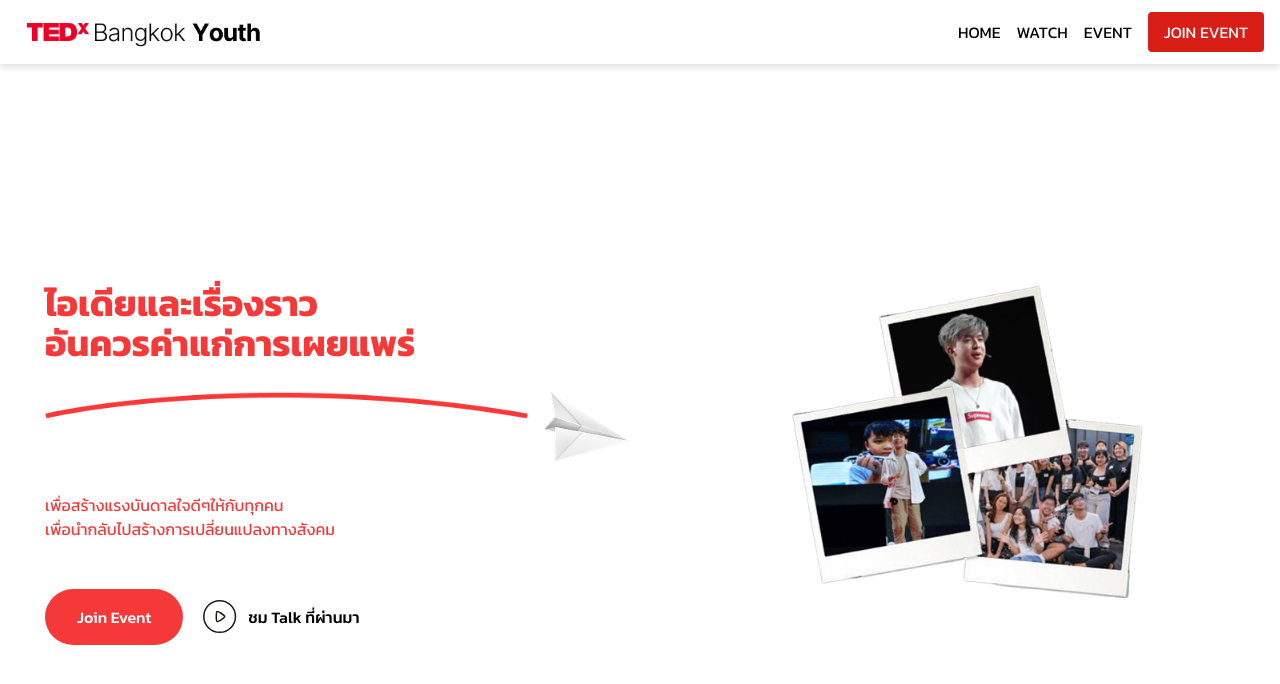
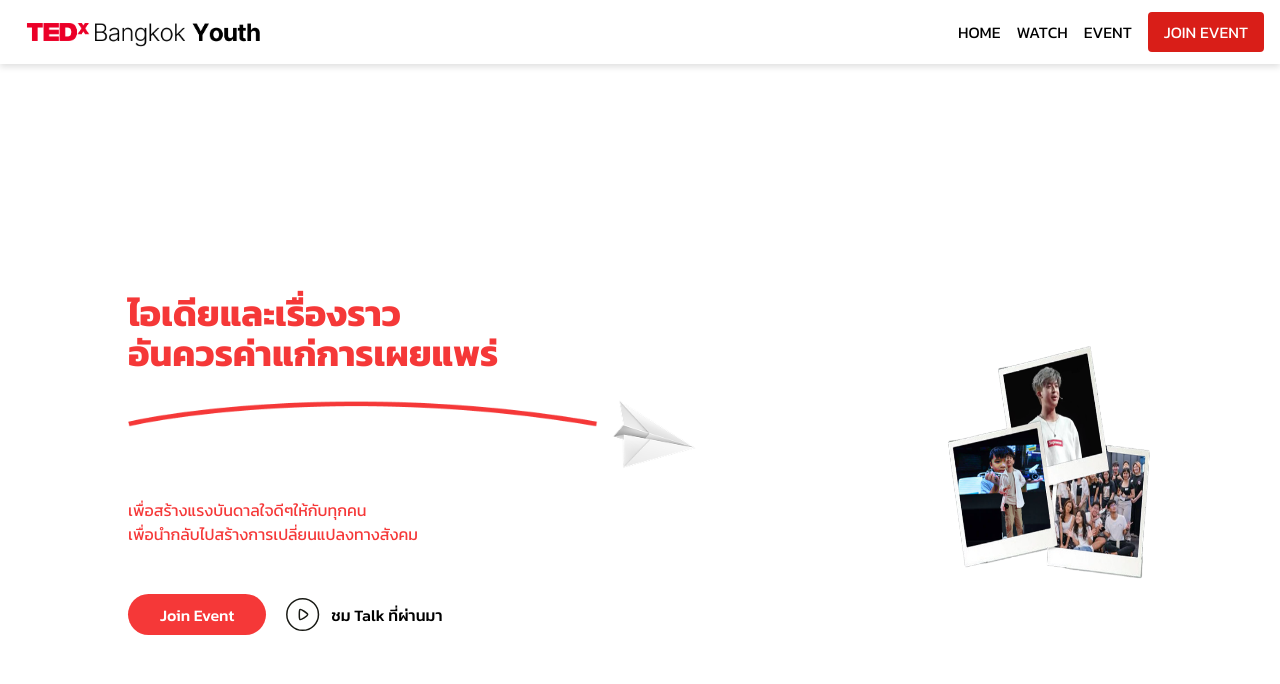
Before and after one commit to Tedx-Bangkok-Youth/TEDxBangkok-Youth-Website, a Next.js app: page / in a window 1280 px wide. Shown: the top 684 px of the page. Built offline with nearby package versions, Linux system fonts and the light colour scheme.

Commit message:
feat : metadata

```diff
--- a/src/app/Landing/Components/HeroSection.tsx
+++ b/src/app/Landing/Components/HeroSection.tsx
@@ -3,7 +3,7 @@ import Image from "next/image";
 function HeroSection() {
   return (
     <div className="h-screen flex flex-col justify-center items-center">
-      <div className="flex">
+      <div className="flex w-[80vw] justify-center gap-60  items-center">
         <div>
           <h1 className="text-red text-4xl font-bold">
             ไอเดียและเรื่องราว
@@ -15,14 +15,14 @@ function HeroSection() {
             height={400}
             src="/Landing/Arrow.png"
             alt="TedXYouth Bangkok"
-            className="w-[80%]"
+            className="w-[100%]"
           />
           <p className="text-red text-left">
             เพื่อสร้างแรงบันดาลใจดีๆให้กับทุกคน
             <br /> เพื่อนำกลับไปสร้างการเปลี่ยนแปลงทางสังคม
           </p>
           <div className="flex gap-4 mt-12">
-            <button className="bg-red px-8 py-4 rounded-full text-white font-medium cursor-pointer">Join Event</button>
+            <button className="bg-red px-8 py-2 rounded-full text-white font-medium cursor-pointer">Join Event</button>
             <button className="flex items-center gap-2 bg-white rounded-full text-black font-medium cursor-pointer">
             <div className="flex items-center gap-2">
                 <Image width={80} height={80} src="/Landing/Play.svg" alt="Play Icon" className="min-h-10 h-[100%] aspect-square w-auto" />
@@ -38,7 +38,7 @@ function HeroSection() {
             height={600}
             src="/Landing/Landing.png"
             alt="TedXYouth Bangkok"
-            className="w-[80%]"
+            className="h-60 w-auto max-h-[400px]"
           />
         </div>
       </div>
--- a/src/app/layout.tsx
+++ b/src/app/layout.tsx
@@ -10,8 +10,8 @@ const kanit = Kanit({
 });
 
 export const metadata: Metadata = {
-  title: "Create Next App",
-  description: "Generated by create next app",
+  title: "TEDxBangkok Youth",
+  description: "TEDxBangkok Youth",
 };
 
 export default function RootLayout({
```
